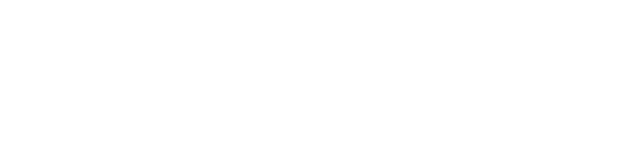
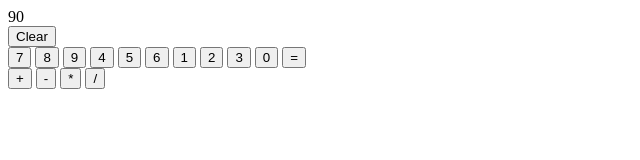
Before and after one commit to parisisaac65/calculator, a plain HTML site: page index.html in a window 1280 px wide. Shown: the whole page, without its empty margins (0-640 px from the left). Drawn offline with Linux system fonts and the light colour scheme.

Commit message:
Create a basic HTML calculator with buttons

```diff
--- a/index.html
+++ b/index.html
@@ -7,6 +7,28 @@
     <title>Calculator</title>
 </head>
 <body>
-
+    <div class="display">90</div>
+    <div class="misc">
+        <button class="clear">Clear</button>
+    </div>
+    <div class="digits">
+        <button class="seven-btn">7</button>
+        <button class="eight-btn">8</button>
+        <button class="nine-btn">9</button>
+        <button class="four-btn">4</button>
+        <button class="five-btn">5</button>
+        <button class="six-btn">6</button>
+        <button class="one-btn">1</button>
+        <button class="two-btn">2</button>
+        <button class="three-btn">3</button>
+        <button class="zero-btn">0</button>
+        <button class="equal-btn">=</button>
+    </div>
+    <div class="operators">
+        <button class="add-btn">+</button>
+        <button class="subtract-btn">-</button>
+        <button class="multiply-btn">*</button>
+        <button class="divide-btn">/</button>
+    </div>
 </body>
 </html>
```
